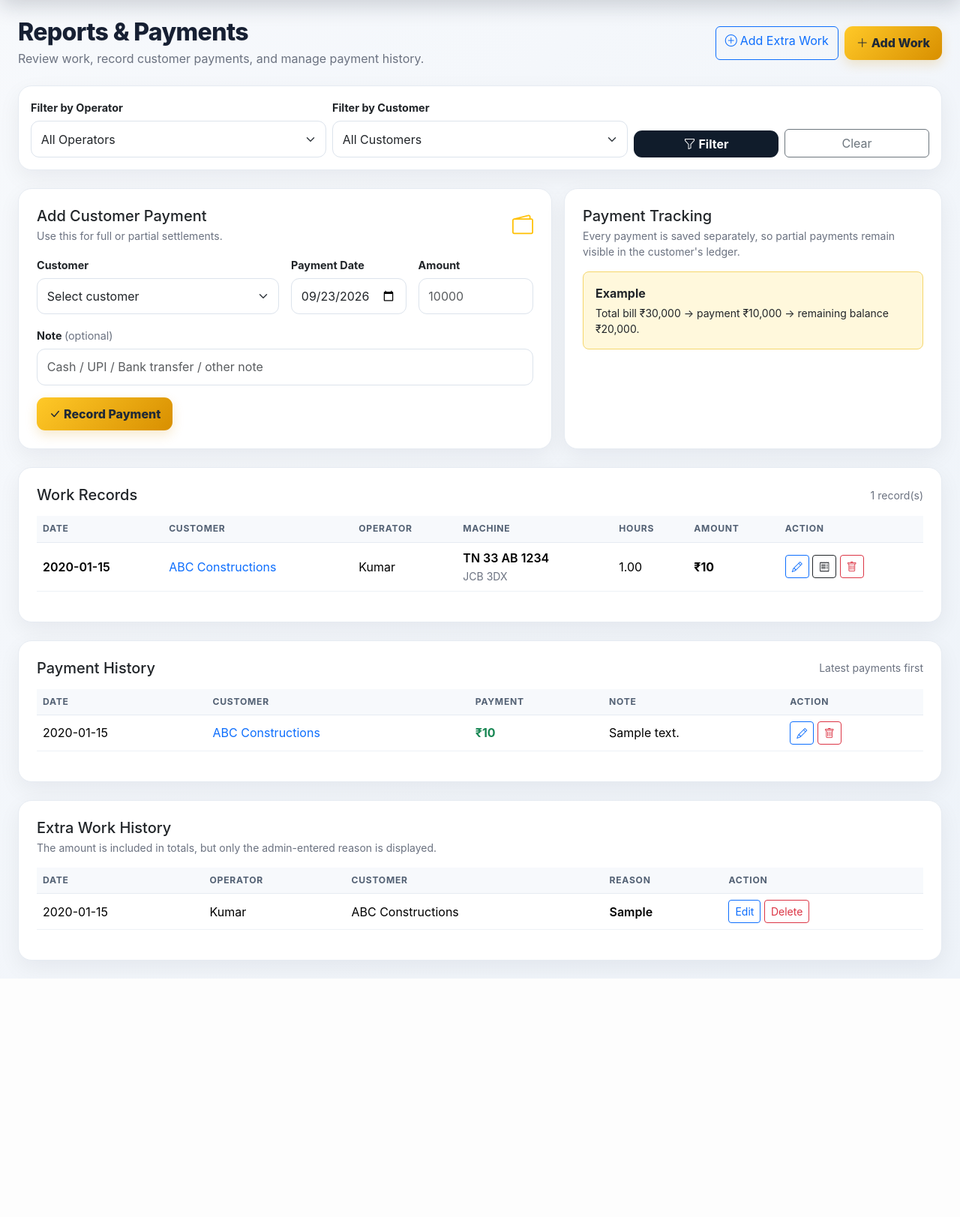
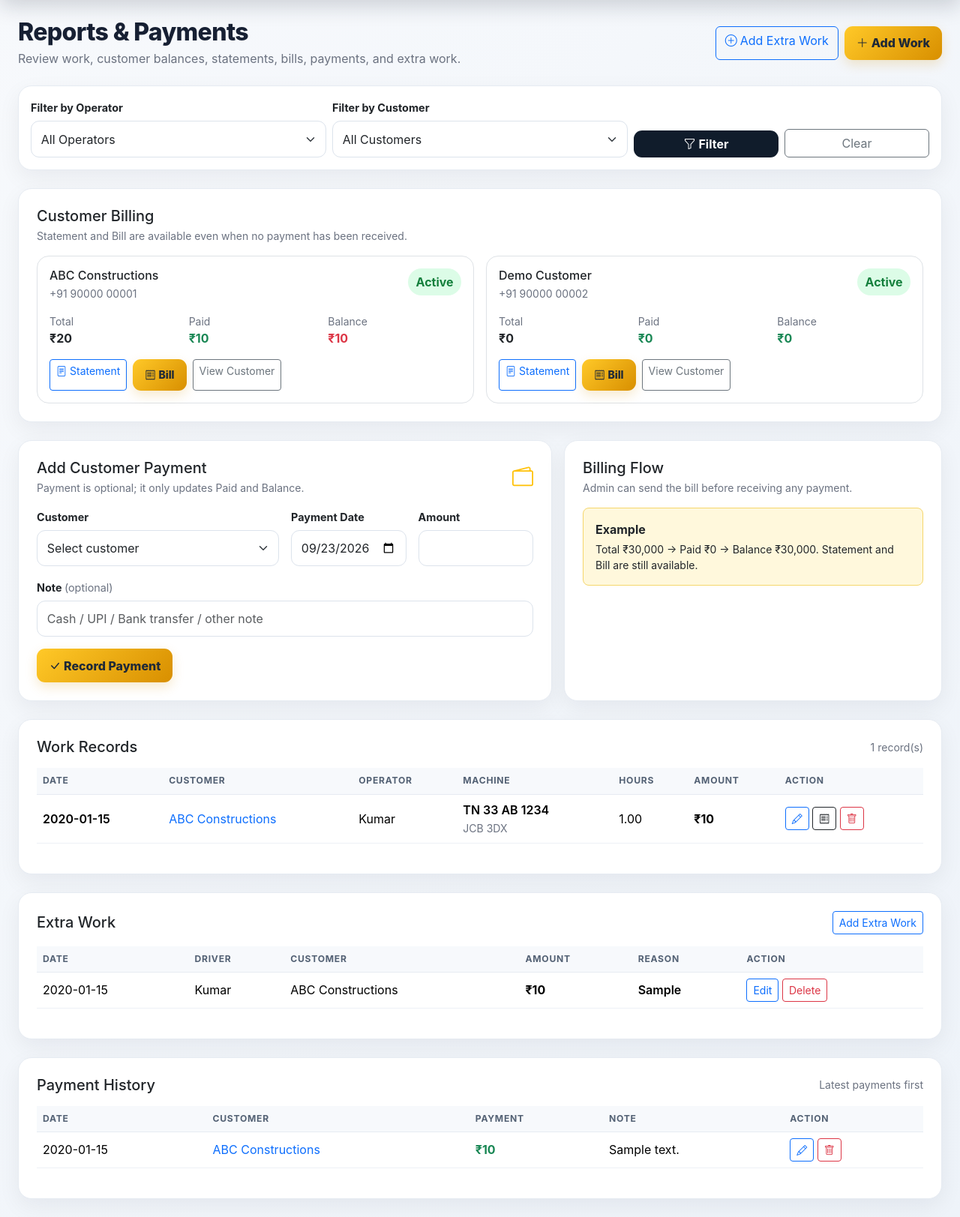
Before and after one commit to mathivignesh-v/sevarkodi-earth-movers, a Flask app: page /reports in a window 1280 px wide. Shown: the part 80-1703 px from the top of the page at 75% size. Before the commit the page ends 1385 px from the top, so only its background shows below. Run offline with Flask 3, Linux system fonts and the light colour scheme; the visitor is signed in with stand-in values (Sample User, id 1); data comes from the database, SQL or seed files in the repository; tables that the repository leaves empty hold one stand-in row (values such as "Sample post"); some libraries are stand-ins or nearby versions.

Commit message:
Add files via upload

```diff
--- a/templates/bill.html
+++ b/templates/bill.html
@@ -11,6 +11,7 @@ body{font-family:Inter,Arial,sans-serif;background:#f3f6fa;color:#172033;margin:
 <div class="item"><div class="label">Working Hours</div><div class="value">{{ entry.hours|hours_fmt }} hours</div></div>
 <div class="item"><div class="label">Rate</div><div class="value">₹{{ '{:,.2f}'.format(entry.rate_per_hour) }} / hour</div></div>
 </div><div class="total"><span>Current Work Amount</span><span class="amount">₹{{ '{:,.2f}'.format(entry.amount) }}</span></div>
+{% if bill_extras %}<div style="margin-top:18px;border:1px solid #e6ebf2;border-radius:15px;padding:18px"><h3 style="margin:0 0 10px;font-size:16px">Extra Work</h3>{% for x in bill_extras %}<div style="padding:8px 0;border-bottom:1px solid #edf1f6;font-size:13px">{{ x.work_date }} · {{ x.reason }}</div>{% endfor %}</div>{% endif %}
 {% if bill_extras %}<div style="margin-top:18px;border:1px solid #e6ebf2;border-radius:15px;padding:16px"><h3 style="margin:0 0 10px;font-size:16px">Additional Work</h3>{% for x in bill_extras %}<div style="padding:9px 0;border-bottom:1px solid #edf1f6;font-size:13px"><strong>{{ x.work_date }}</strong> · {{ x.reason }}</div>{% endfor %}</div>{% endif %}
 
 <div style="margin-top:22px;border:1px solid #e6ebf2;border-radius:15px;padding:18px">
--- a/templates/reports.html
+++ b/templates/reports.html
@@ -1,86 +1,69 @@
 {% extends 'base.html' %}{% block content %}
 <div class="section-head mb-4">
-  <div><h2 class="page-title mb-1">Reports & Payments</h2><div class="muted">Review work, record customer payments, and manage payment history.</div></div>
+  <div><h2 class="page-title mb-1">Reports & Payments</h2><div class="muted">Review work, customer balances, statements, bills, payments, and extra work.</div></div>
   <div class="d-flex gap-2"><a class="btn btn-outline-primary" href="{{ url_for('add_driver_extra') }}"><i class="bi bi-plus-circle me-1"></i>Add Extra Work</a><a class="btn btn-brand" href="{{ url_for('add_work') }}"><i class="bi bi-plus-lg me-1"></i>Add Work</a></div>
 </div>
 
 <div class="card p-3 mb-4">
   <form>
     <div class="row g-2 align-items-end">
-      <div class="col-md-4">
-        <label>Filter by Operator</label>
-        <select class="form-select" name="driver">
-          <option value="">All Operators</option>
-          {% for d in drivers %}<option value="{{ d.id }}" {% if selected|string==d.id|string %}selected{% endif %}>{{ d.name }}</option>{% endfor %}
-        </select>
-      </div>
-      <div class="col-md-4">
-        <label>Filter by Customer</label>
-        <select class="form-select" name="customer">
-          <option value="">All Customers</option>
-          {% for c in customers %}<option value="{{ c.id }}" {% if selected_customer|string==c.id|string %}selected{% endif %}>{{ c.name }}</option>{% endfor %}
-        </select>
-      </div>
+      <div class="col-md-4"><label>Filter by Operator</label><select class="form-select" name="driver"><option value="">All Operators</option>{% for d in drivers %}<option value="{{ d.id }}" {% if selected|string==d.id|string %}selected{% endif %}>{{ d.name }}</option>{% endfor %}</select></div>
+      <div class="col-md-4"><label>Filter by Customer</label><select class="form-select" name="customer"><option value="">All Customers</option>{% for c in customers %}<option value="{{ c.id }}" {% if selected_customer|string==c.id|string %}selected{% endif %}>{{ c.name }}</option>{% endfor %}</select></div>
       <div class="col-md-2"><button class="btn btn-navy w-100"><i class="bi bi-funnel me-1"></i>Filter</button></div>
       <div class="col-md-2"><a class="btn btn-outline-secondary w-100" href="{{ url_for('reports') }}">Clear</a></div>
     </div>
   </form>
 </div>
 
-<div class="row g-3 mb-4">
-  <div class="col-lg-7">
-    <div class="card p-3 p-lg-4 h-100">
-      <div class="d-flex justify-content-between align-items-center mb-3">
-        <div><h5 class="mb-1">Add Customer Payment</h5><div class="muted small">Use this for full or partial settlements.</div></div>
-        <i class="bi bi-wallet2 fs-3 text-warning"></i>
-      </div>
-      <form method="post" action="{{ url_for('add_payment') }}">
-        <div class="row g-3">
-          <div class="col-md-6"><label>Customer</label><select class="form-select" name="customer_id" required><option value="">Select customer</option>{% for c in payment_customers %}<option value="{{ c.id }}">{{ c.name }}</option>{% endfor %}</select></div>
-          <div class="col-md-3"><label>Payment Date</label><input class="form-control" type="date" name="payment_date" value="{{ today }}" required></div>
-          <div class="col-md-3"><label>Amount</label><input class="form-control" type="number" name="amount" min="0.01" step="0.01" placeholder="10000" required></div>
-          <div class="col-12"><label>Note <span class="muted fw-normal">(optional)</span></label><input class="form-control" name="note" placeholder="Cash / UPI / Bank transfer / other note"></div>
+<div class="card p-3 p-lg-4 mb-4">
+  <div class="d-flex justify-content-between align-items-center mb-3"><div><h5 class="mb-1">Customer Billing</h5><div class="muted small">Statement and Bill are available even when no payment has been received.</div></div></div>
+  <div class="row g-3">
+    {% for c in customer_accounts %}
+    <div class="col-lg-6">
+      <div class="border rounded-4 p-3 h-100">
+        <div class="d-flex justify-content-between align-items-start gap-2">
+          <div><h6 class="mb-1">{{ c.name }}</h6><div class="muted small">{{ c.phone or 'No phone' }}</div></div>
+          <span class="badge-soft {{ 'badge-active' if c.status=='Active' else 'badge-inactive' }}">{{ c.status }}</span>
         </div>
-        <button class="btn btn-brand mt-3"><i class="bi bi-check-lg me-1"></i>Record Payment</button>
-      </form>
-    </div>
-  </div>
-  <div class="col-lg-5">
-    <div class="card p-3 p-lg-4 h-100">
-      <h5 class="mb-1">Payment Tracking</h5>
-      <div class="muted small mb-3">Every payment is saved separately, so partial payments remain visible in the customer's ledger.</div>
-      <div class="p-3 rounded-3" style="background:#fff8dc;border:1px solid #f5d66b">
-        <div class="fw-bold">Example</div>
-        <div class="small mt-1">Total bill ₹30,000 → payment ₹10,000 → remaining balance ₹20,000.</div>
+        <div class="row g-2 mt-2">
+          <div class="col-4"><div class="small muted">Total</div><strong>{{ c.total|inr }}</strong></div>
+          <div class="col-4"><div class="small muted">Paid</div><strong class="text-success">{{ c.paid|inr }}</strong></div>
+          <div class="col-4"><div class="small muted">Balance</div><strong class="{% if c.balance > 0 %}text-danger{% else %}text-success{% endif %}">{{ c.balance|inr }}</strong></div>
+        </div>
+        <div class="d-flex gap-2 mt-3">
+          <a class="btn btn-sm btn-outline-primary" href="{{ url_for('customer_statement', customer_id=c.id) }}"><i class="bi bi-file-text me-1"></i>Statement</a>
+          <a class="btn btn-sm btn-brand" href="{{ url_for('customer_bill', customer_id=c.id) }}"><i class="bi bi-receipt me-1"></i>Bill</a>
+          <a class="btn btn-sm btn-outline-secondary" href="{{ url_for('customer_detail', customer_id=c.id) }}">View Customer</a>
+        </div>
       </div>
     </div>
+    {% else %}<div class="col-12 text-center py-4 muted">No customers added yet.</div>{% endfor %}
   </div>
 </div>
 
-<div class="card p-3 p-lg-4 mb-4">
-  <div class="d-flex justify-content-between align-items-center mb-3"><h5 class="mb-0">Work Records</h5><span class="muted small">{{ entries|length }} record(s)</span></div>
-  <div class="table-responsive"><table class="table align-middle"><thead><tr><th>Date</th><th>Customer</th><th>Operator</th><th>Machine</th><th>Hours</th><th>Amount</th><th>Action</th></tr></thead><tbody>
-  {% for e in entries %}<tr>
-    <td class="fw-semibold">{{ e.work_date }}</td>
-    <td>{% if e.customer_name != '—' %}<a href="{{ url_for('customer_detail', customer_id=e.customer_id) }}">{{ e.customer_name }}</a>{% else %}—{% endif %}</td>
-    <td>{{ e.driver_name }}</td>
-    <td><span class="fw-semibold">{{ e.vehicle_number }}</span><br><small class="muted">{{ e.vehicle_type }}</small></td>
-    <td>{{ e.hours|hours_fmt }}</td><td class="fw-bold">{{ e.amount|inr }}</td>
-    <td class="text-nowrap"><a class="btn btn-sm btn-outline-primary" href="{{ url_for('edit_work',entry_id=e.id) }}"><i class="bi bi-pencil"></i></a> <a class="btn btn-sm btn-outline-dark" href="{{ url_for('bill',entry_id=e.id) }}"><i class="bi bi-receipt"></i></a> <form class="d-inline" method="post" action="{{ url_for('delete_work',entry_id=e.id) }}"><button class="btn btn-sm btn-outline-danger" onclick="return confirm('Delete this work record?')"><i class="bi bi-trash"></i></button></form></td>
-  </tr>{% else %}<tr><td colspan="7" class="text-center py-5 muted">No work records found.</td></tr>{% endfor %}
-  </tbody></table></div>
+<div class="row g-3 mb-4">
+  <div class="col-lg-7"><div class="card p-3 p-lg-4 h-100">
+    <div class="d-flex justify-content-between align-items-center mb-3"><div><h5 class="mb-1">Add Customer Payment</h5><div class="muted small">Payment is optional; it only updates Paid and Balance.</div></div><i class="bi bi-wallet2 fs-3 text-warning"></i></div>
+    <form method="post" action="{{ url_for('add_payment') }}"><div class="row g-3">
+      <div class="col-md-6"><label>Customer</label><select class="form-select" name="customer_id" required><option value="">Select customer</option>{% for c in payment_customers %}<option value="{{ c.id }}">{{ c.name }}</option>{% endfor %}</select></div>
+      <div class="col-md-3"><label>Payment Date</label><input class="form-control" type="date" name="payment_date" value="{{ today }}" required></div>
+      <div class="col-md-3"><label>Amount</label><input class="form-control" type="number" name="amount" min="0.01" step="0.01" required></div>
+      <div class="col-12"><label>Note <span class="muted fw-normal">(optional)</span></label><input class="form-control" name="note" placeholder="Cash / UPI / Bank transfer / other note"></div>
+    </div><button class="btn btn-brand mt-3"><i class="bi bi-check-lg me-1"></i>Record Payment</button></form>
+  </div></div>
+  <div class="col-lg-5"><div class="card p-3 p-lg-4 h-100"><h5 class="mb-1">Billing Flow</h5><div class="muted small mb-3">Admin can send the bill before receiving any payment.</div><div class="p-3 rounded-3" style="background:#fff8dc;border:1px solid #f5d66b"><div class="fw-bold">Example</div><div class="small mt-1">Total ₹30,000 → Paid ₹0 → Balance ₹30,000. Statement and Bill are still available.</div></div></div></div>
 </div>
 
-<div class="card p-3 p-lg-4">
-  <div class="d-flex justify-content-between align-items-center mb-3"><h5 class="mb-0">Payment History</h5><span class="muted small">Latest payments first</span></div>
-  <div class="table-responsive"><table class="table align-middle"><thead><tr><th>Date</th><th>Customer</th><th>Payment</th><th>Note</th><th>Action</th></tr></thead><tbody>
-  {% for p in payments %}<tr>
-    <td>{{ p.payment_date }}</td><td><a href="{{ url_for('customer_detail', customer_id=p.customer_id) }}">{{ p.customer_name }}</a></td>
-    <td class="text-success fw-bold">{{ p.amount|inr }}</td><td>{{ p.note or '-' }}</td>
-    <td class="text-nowrap"><a class="btn btn-sm btn-outline-primary" href="{{ url_for('edit_payment',payment_id=p.id) }}"><i class="bi bi-pencil"></i></a> <form class="d-inline" method="post" action="{{ url_for('delete_payment',payment_id=p.id) }}"><button class="btn btn-sm btn-outline-danger" onclick="return confirm('Delete this payment? The customer balance will increase again.')"><i class="bi bi-trash"></i></button></form></td>
-  </tr>{% else %}<tr><td colspan="5" class="text-center py-5 muted">No payments recorded yet.</td></tr>{% endfor %}
-  </tbody></table></div>
-</div>
+<div class="card p-3 p-lg-4 mb-4"><div class="d-flex justify-content-between align-items-center mb-3"><h5 class="mb-0">Work Records</h5><span class="muted small">{{ entries|length }} record(s)</span></div>
+<div class="table-responsive"><table class="table align-middle"><thead><tr><th>Date</th><th>Customer</th><th>Operator</th><th>Machine</th><th>Hours</th><th>Amount</th><th>Action</th></tr></thead><tbody>
+{% for e in entries %}<tr><td class="fw-semibold">{{ e.work_date }}</td><td>{% if e.customer_name != '—' %}<a href="{{ url_for('customer_detail', customer_id=e.customer_id) }}">{{ e.customer_name }}</a>{% else %}—{% endif %}</td><td>{{ e.driver_name }}</td><td><span class="fw-semibold">{{ e.vehicle_number }}</span><br><small class="muted">{{ e.vehicle_type }}</small></td><td>{{ e.hours|hours_fmt }}</td><td class="fw-bold">{{ e.amount|inr }}</td><td class="text-nowrap"><a class="btn btn-sm btn-outline-primary" href="{{ url_for('edit_work',entry_id=e.id) }}"><i class="bi bi-pencil"></i></a> <a class="btn btn-sm btn-outline-dark" href="{{ url_for('bill',entry_id=e.id) }}"><i class="bi bi-receipt"></i></a> <form class="d-inline" method="post" action="{{ url_for('delete_work',entry_id=e.id) }}"><button class="btn btn-sm btn-outline-danger" onclick="return confirm('Delete this work record?')"><i class="bi bi-trash"></i></button></form></td></tr>
+{% else %}<tr><td colspan="7" class="text-center py-5 muted">No work records found.</td></tr>{% endfor %}</tbody></table></div></div>
 
-<div class="card p-3 p-lg-4 mt-4"><div class="d-flex justify-content-between align-items-center mb-3"><div><h5 class="mb-1">Extra Work History</h5><div class="muted small">The amount is included in totals, but only the admin-entered reason is displayed.</div></div></div><div class="table-responsive"><table class="table align-middle"><thead><tr><th>Date</th><th>Operator</th><th>Customer</th><th>Reason</th><th>Action</th></tr></thead><tbody>{% for x in extras %}<tr><td>{{ x.work_date }}</td><td>{{ x.driver_name }}</td><td>{{ x.customer_name or '—' }}</td><td class="fw-semibold">{{ x.reason }}</td><td class="text-nowrap"><a class="btn btn-sm btn-outline-primary" href="{{ url_for('edit_driver_extra',extra_id=x.id) }}">Edit</a> <form class="d-inline" method="post" action="{{ url_for('delete_driver_extra',extra_id=x.id) }}"><button class="btn btn-sm btn-outline-danger" onclick="return confirm('Delete this extra work entry?')">Delete</button></form></td></tr>{% else %}<tr><td colspan="5" class="text-center py-5 muted">No extra work entries found.</td></tr>{% endfor %}</tbody></table></div></div>
+<div class="card p-3 p-lg-4 mb-4"><div class="d-flex justify-content-between align-items-center mb-3"><h5 class="mb-0">Extra Work</h5><a class="btn btn-sm btn-outline-primary" href="{{ url_for('add_driver_extra') }}">Add Extra Work</a></div>
+<div class="table-responsive"><table class="table align-middle"><thead><tr><th>Date</th><th>Driver</th><th>Customer</th><th>Amount</th><th>Reason</th><th>Action</th></tr></thead><tbody>
+{% for x in extras %}<tr><td>{{ x.work_date }}</td><td>{{ x.driver_name }}</td><td>{{ x.customer_name or '—' }}</td><td class="fw-bold">{{ x.amount|inr }}</td><td class="fw-semibold">{{ x.reason }}</td><td class="text-nowrap"><a class="btn btn-sm btn-outline-primary" href="{{ url_for('edit_driver_extra',extra_id=x.id) }}">Edit</a> <form class="d-inline" method="post" action="{{ url_for('delete_driver_extra',extra_id=x.id) }}"><button class="btn btn-sm btn-outline-danger" onclick="return confirm('Delete this extra work entry?')">Delete</button></form></td></tr>{% else %}<tr><td colspan="6" class="text-center py-4 muted">No extra work entries.</td></tr>{% endfor %}</tbody></table></div></div>
+
+<div class="card p-3 p-lg-4"><div class="d-flex justify-content-between align-items-center mb-3"><h5 class="mb-0">Payment History</h5><span class="muted small">Latest payments first</span></div>
+<div class="table-responsive"><table class="table align-middle"><thead><tr><th>Date</th><th>Customer</th><th>Payment</th><th>Note</th><th>Action</th></tr></thead><tbody>
+{% for p in payments %}<tr><td>{{ p.payment_date }}</td><td><a href="{{ url_for('customer_detail', customer_id=p.customer_id) }}">{{ p.customer_name }}</a></td><td class="text-success fw-bold">{{ p.amount|inr }}</td><td>{{ p.note or '-' }}</td><td class="text-nowrap"><a class="btn btn-sm btn-outline-primary" href="{{ url_for('edit_payment',payment_id=p.id) }}"><i class="bi bi-pencil"></i></a> <form class="d-inline" method="post" action="{{ url_for('delete_payment',payment_id=p.id) }}"><button class="btn btn-sm btn-outline-danger" onclick="return confirm('Delete this payment?')"><i class="bi bi-trash"></i></button></form></td></tr>{% else %}<tr><td colspan="5" class="text-center py-5 muted">No payments recorded yet.</td></tr>{% endfor %}</tbody></table></div></div>
 {% endblock %}
```
Also changed, not shown: templates/customer_bill.html (added, +10 -0 lines), templates/driver_detail.html (+5 -5 lines).
